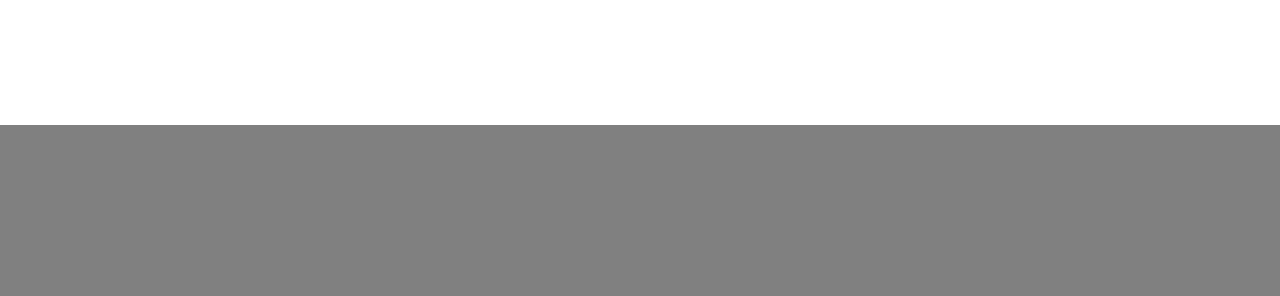
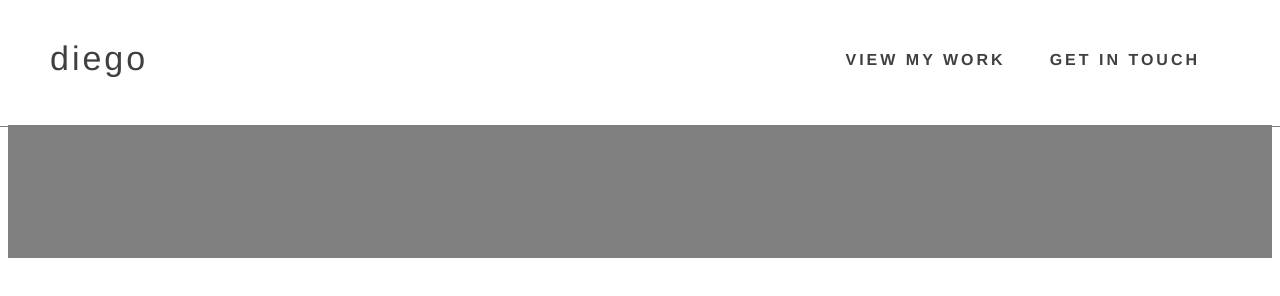
Before and after one commit to erikbatista42/DiegoBest, a plain HTML site: page index.html in a window 1280 px wide. Drawn offline with Linux system fonts and the light colour scheme.

Commit message:
progress update

```diff
--- a/index.html
+++ b/index.html
@@ -6,9 +6,19 @@
 </head>
 <body>
 <section="page-wrap">
+<!--INTRO-->
 	<section class="intro">
+		<p class="diego">diego</p>
+	<ul>
+		<li><a href="index.html">VIEW MY WORK</li>
+		<li><a href="#">GET IN TOUCH</li>
+	</ul>
+	</section>
+<!--INTRO ENDS-->
+	<div class="hori1" ></div>
+<div class="pictures">
 
-	</section>
+</div>
 </section>
 </body>
 </html>
--- a/style.css
+++ b/style.css
@@ -4,7 +4,7 @@
 	position: relative;
 }
 body {
-	background-color: gray;
+
 }
 .intro {
 	background-color: white;
@@ -14,3 +14,47 @@ body {
 	top: 0px;
 	height: 125px;
 }
+.diego {
+	color: #404040;
+	position: absolute;
+	top: 5px;
+	left: 50px;
+	font-size: 34px;
+	font-family: Helvetica;
+	letter-spacing: 3px;
+}
+ul {
+
+	position: absolute;
+	top: 35px;
+	right: 60px;
+}
+li {
+	margin-left: 20px;
+	margin-right: 20px;
+	letter-spacing: 3px;
+	font-weight: bold;
+	font-family: Helvetica;
+	display: inline;
+}
+a {
+	color: #404040;
+	list-style-type: none;
+	text-decoration: none;
+}
+a:hover {
+	color: rgb(230, 175, 97);
+	transition: 0.2s;
+}
+.hori1 {
+	left: 0px;
+	background-color: rgb(127, 127, 127);
+	position: absolute;
+	top: 126px;
+	width: 100%;
+	height: 1px;
+}
+.pictures {
+	padding-top: 250px;
+	background-color: gray;
+}
```
